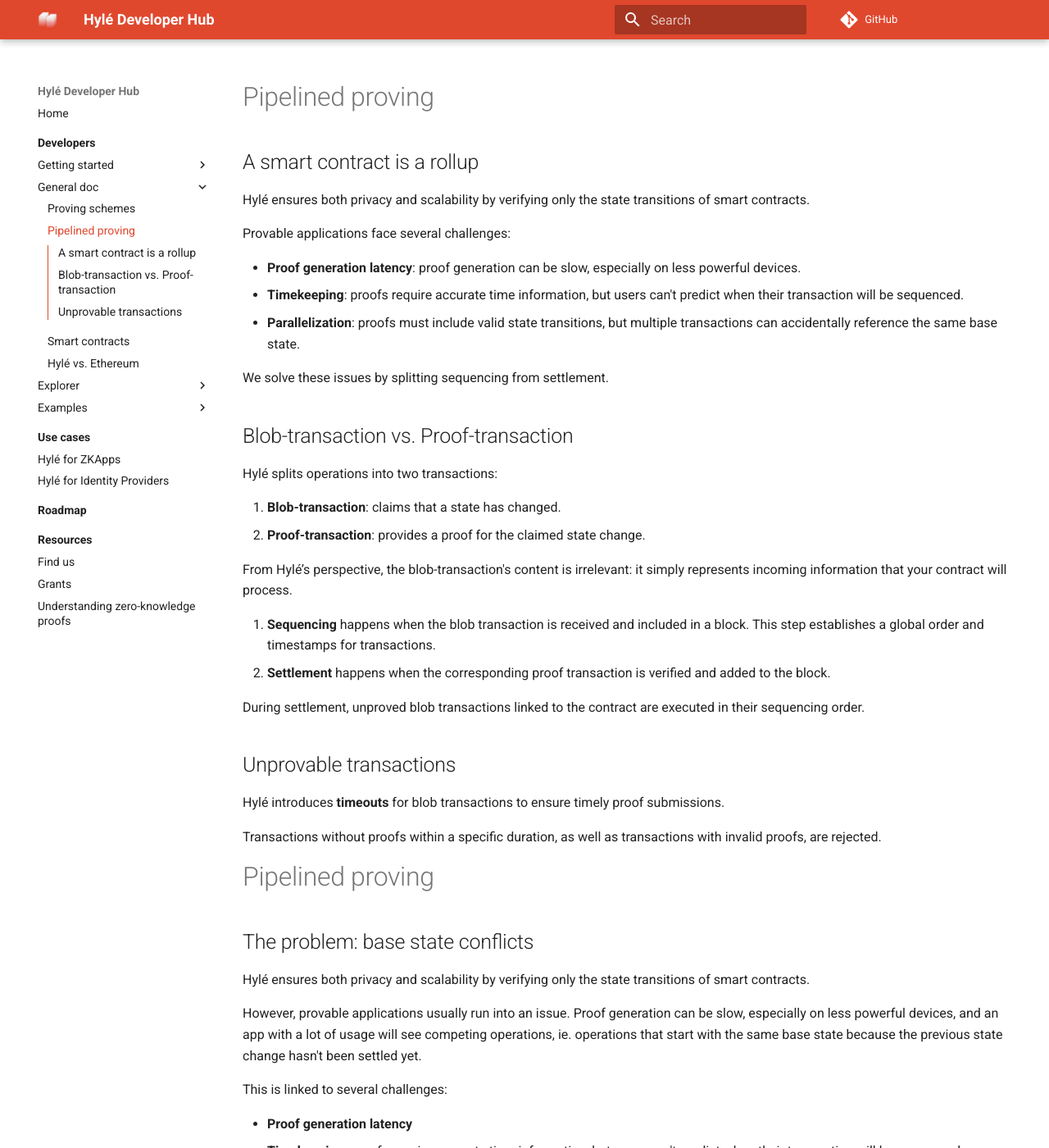
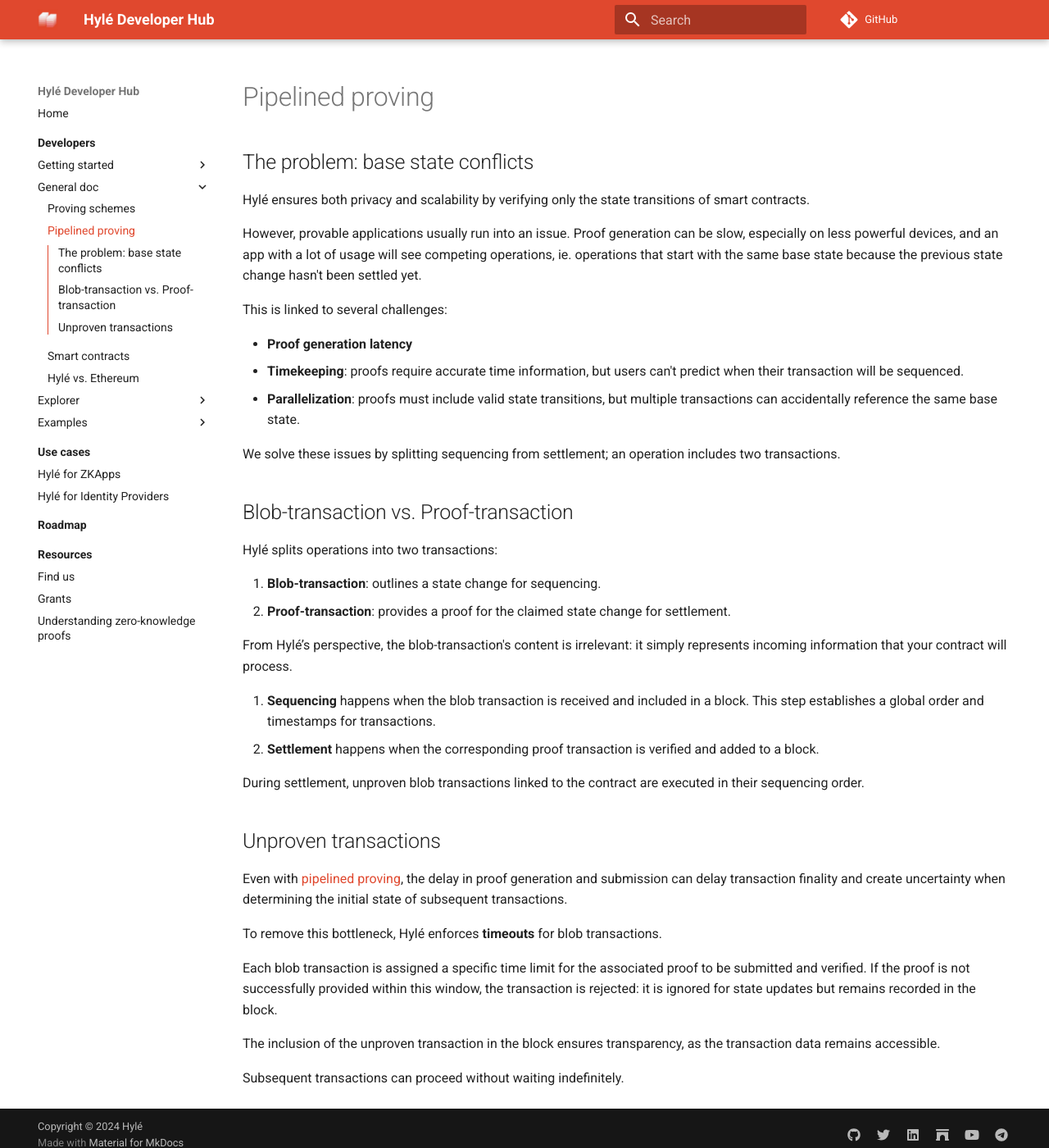
Before and after one commit to Hyle-org/devhub-hyle, an MkDocs documentation site: the page built from docs/developers/general-doc/pipelined-proving.md, in a window 1280 px wide and 1400 px high. Shown: the whole window at 82% size. Built offline with MkDocs 1.6.1 and Material for MkDocs 9.7.7, drawn with Linux system fonts in a browser that asks for light colours; comment, search, counter and statistics services are not loaded; some of the changed text lies outside the part shown.

Commit message:
implemented Lancelot's comments, incl. rewriting « unproven transactions »

```diff
--- a/docs/developers/general-doc/pipelined-proving.md
+++ b/docs/developers/general-doc/pipelined-proving.md
@@ -1,37 +1,3 @@
-# Pipelined proving
-
-## A smart contract is a rollup
-
-Hylé ensures both privacy and scalability by verifying only the state transitions of smart contracts.
-
-Provable applications face several challenges:
-
-- **Proof generation latency**: proof generation can be slow, especially on less powerful devices.
-- **Timekeeping**: proofs require accurate time information, but users can't predict when their transaction will be sequenced.
-- **Parallelization**: proofs must include valid state transitions, but multiple transactions can accidentally reference the same base state.
-
-We solve these issues by splitting sequencing from settlement.
-
-## Blob-transaction vs. Proof-transaction
-
-Hylé splits operations into two transactions:
-
-1. **Blob-transaction**: claims that a state has changed.
-2. **Proof-transaction**: provides a proof for the claimed state change.
-
-From Hylé’s perspective, the blob-transaction's content is irrelevant: it simply represents incoming information that your contract will process.
-
-1. **Sequencing** happens when the blob transaction is received and included in a block. This step establishes a global order and timestamps for transactions.
-1. **Settlement** happens when the corresponding proof transaction is verified and added to the block.
-
-During settlement, unproved blob transactions linked to the contract are executed in their sequencing order.
-
-## Unprovable transactions
-
-Hylé introduces **timeouts** for blob transactions to ensure timely proof submissions.
-
-Transactions without proofs within a specific duration, as well as transactions with invalid proofs, are rejected.
-
 # Pipelined proving
 
 ## The problem: base state conflicts
@@ -58,12 +24,18 @@
 From Hylé’s perspective, the blob-transaction's content is irrelevant: it simply represents incoming information that your contract will process.
 
 1. **Sequencing** happens when the blob transaction is received and included in a block. This step establishes a global order and timestamps for transactions.
-1. **Settlement** happens when the corresponding proof transaction is verified and added to the block.
+1. **Settlement** happens when the corresponding proof transaction is verified and added to a block.
 
-During settlement, proved blob transactions linked to the contract are executed in their sequencing order.
+During settlement, unproven blob transactions linked to the contract are executed in their sequencing order.
 
-## Unprovable transactions
+## Unproven transactions
 
-Hylé introduces **timeouts** for blob transactions to ensure timely proof submissions.
+Even with [pipelined proving](./pipelined-proving.md), the delay in proof generation and submission can delay transaction finality and create uncertainty when determining the initial state of subsequent transactions.
 
-Transactions without proofs within a specific duration, as well as transactions with invalid proofs, are rejected.
+To remove this bottleneck, Hylé enforces **timeouts** for blob transactions.
+
+Each blob transaction is assigned a specific time limit for the associated proof to be submitted and verified. If the proof is not successfully provided within this window, the transaction is rejected: it is ignored for state updates but remains recorded in the block.
+
+The inclusion of the unproven transaction in the block ensures transparency, as the transaction data remains accessible.
+
+Subsequent transactions can proceed without waiting indefinitely.
```
